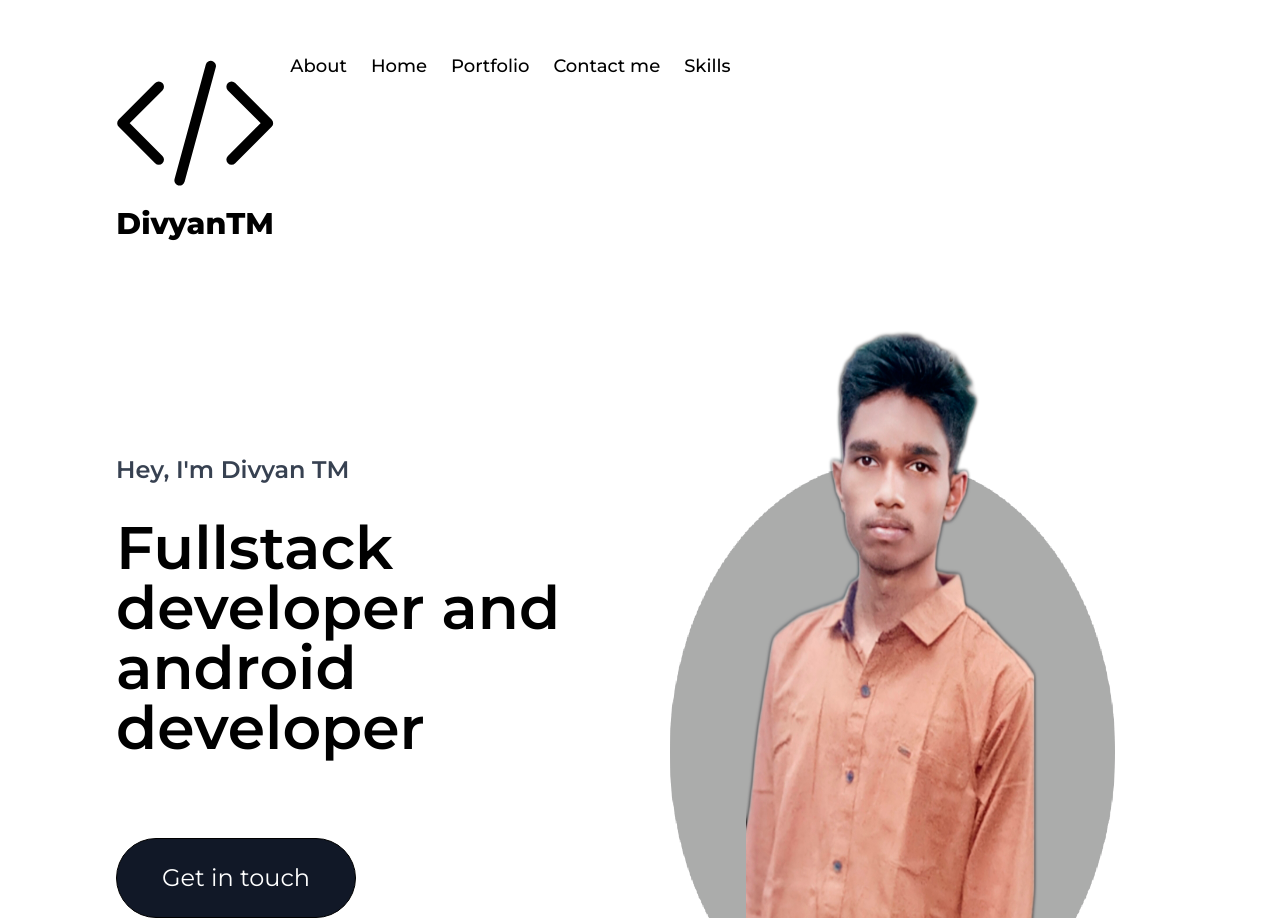
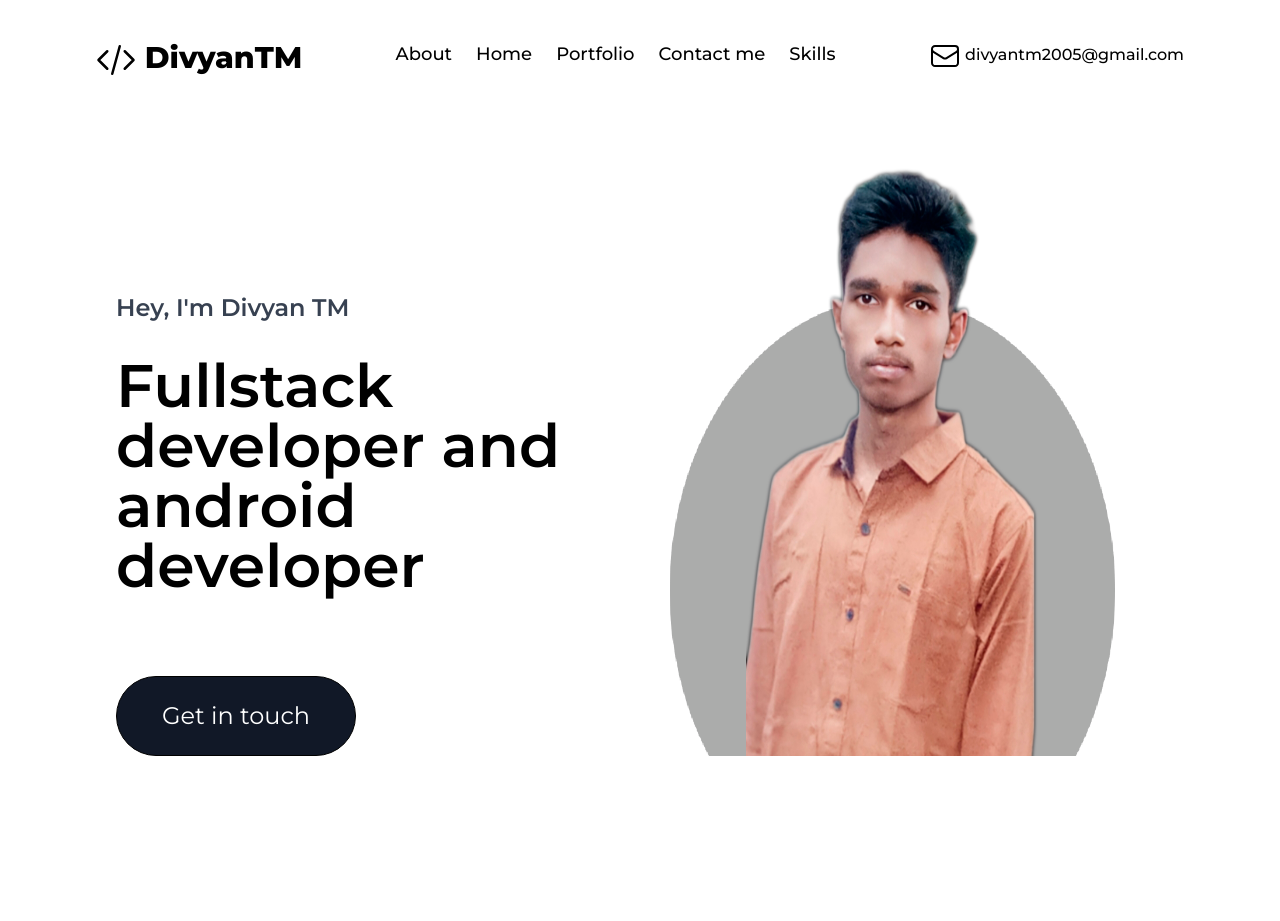
Before and after one commit to DivyanTM/potfolio-my, a website: page src/build/index.html in a window 1280 px wide. Shown: the top 921 px of the page. Drawn offline with nearby package versions, Linux system fonts and the light colour scheme.

Commit message:
fixed responsiveness problem

```diff
--- a/src/build/index.html
+++ b/src/build/index.html
@@ -10,27 +10,29 @@
     <link href="https://fonts.googleapis.com/css2?family=Montserrat:ital,wght@0,100..900;1,100..900&display=swap" rel="stylesheet">
     <link href="https://cdn.jsdelivr.net/npm/aos@2.3.4/dist/aos.css" rel="stylesheet">
 </head>
-<body class="font-montserrat mx-3 sm:mx-5 lg:mx-24 my-3 lg:my-10">
+<body class="font-montserrat mx-5  lg:mx-24 my-3 lg:my-10">
   <header>
-    <div class="container mx-auto px-4">
+    <div class="container">
       <nav>
-        <ul class="flex flex-col lg:flex-row text-center lg:justify-between">
-          <li class="flex items-center hover:my-1 hover:text-gray-500 transition ease-in-out duration-1000">
-            <a href="#" class="text-xl lg:text-3xl font-extrabold">
-              <svg xmlns="http://www.w3.org/2000/svg" fill="none" viewBox="0 0 24 24" stroke-width="1.5" stroke="currentColor" class="lg:w-10 w-5 inline">
-                <path stroke-linecap="round" stroke-linejoin="round" d="M17.25 6.75 22.5 12l-5.25 5.25m-10.5 0L1.5 12l5.25-5.25m7.5-3-4.5 16.5" />
-              </svg>
-              DivyanTM
-            </a>
-          </li>
-          <div class="hidden lg:flex lg:items-center">
-            <li class="m-3"><a href="#about" class="text-lg font-medium hover:text-gray-500">About</a></li>
-            <li class="m-3"><a href="#home" class="text-lg font-medium hover:text-gray-500">Home</a></li>
-            <li class="m-3"><a href="#portfolio" class="text-lg font-medium hover:text-gray-500">Portfolio</a></li>
-            <li class="m-3"><a href="contact.html" target="_blank" class="text-lg font-medium hover:text-gray-500">Contact me</a></li>
-            <li class="m-3"><a href="#skill" class="text-lg font-medium hover:text-gray-500">Skills</a></li>
+        <ul class="flex text-center justify-between">
+          <div class="flex hover:my-1 hover:text-gray-500 transition ease-in-out duration-1000">
+            <li>
+              <a href="#" class="text-1xl lg:text-3xl justify-start font-extrabold">
+                <svg xmlns="http://www.w3.org/2000/svg" fill="none" viewBox="0 0 24 24" stroke-width="1.5" stroke="currentColor" class="lg:size-10 size-5 inline">
+                  <path stroke-linecap="round" stroke-linejoin="round" d="M17.25 6.75 22.5 12l-5.25 5.25m-10.5 0L1.5 12l5.25-5.25m7.5-3-4.5 16.5" />
+                </svg>
+                DivyanTM
+              </a>
+            </li>
           </div>
-          <li class="lg:hidden flex items-center justify-center">
+          <div class="hidden lg:flex">
+            <li><a href="#about" class="m-3 text-lg font-medium hover:text-gray-500">About</a></li>
+            <li><a href="#home" class="m-3 text-lg font-medium hover:text-gray-500">Home</a></li>
+            <li><a href="#portfolio" class="m-3 text-lg font-medium hover:text-gray-500">Portfolio</a></li>
+            <li><a href="contact.html" target="_blank" class="m-3 text-lg font-medium hover:text-gray-500">Contact me</a></li>
+            <li><a href="#skill" class="m-3 text-lg font-medium hover:text-gray-500">Skills</a></li>
+          </div>
+          <li class="hidden lg:block">
             <a href="#" class="font-medium hover:text-gray-500">
               <svg xmlns="http://www.w3.org/2000/svg" fill="none" viewBox="0 0 24 24" stroke-width="1.5" stroke="currentColor" class="size-8 inline">
                 <path stroke-linecap="round" stroke-linejoin="round" d="M21.75 6.75v10.5a2.25 2.25 0 0 1-2.25 2.25h-15a2.25 2.25 0 0 1-2.25-2.25V6.75m19.5 0A2.25 2.25 0 0 0 19.5 4.5h-15a2.25 2.25 0 0 0-2.25 2.25m19.5 0v.243a2.25 2.25 0 0 1-1.07 1.916l-7.5 4.615a2.25 2.25 0 0 1-2.36 0L3.32 8.91a2.25 2.25 0 0 1-1.07-1.916V6.75" />
@@ -306,7 +308,7 @@
             </div>
           </div>
           <!-- Flashcard App Card -->
-          <div class="bg-white shadow-md rounded-lg overflow-hidden transform transition duration-500 hover:scale-105" data-aos="zoom-in-up" data-aos-duration="1000">
+          <div class="bg-white shadow-md rounded-lg overflow-hidden transform transition duration-500 hover:scale-105" data-aos="zoom-in" data-aos-duration="1000">
             <img src="fc.jpg" alt="Flashcard App" class="w-full h-56 object-contain">
             <div class="p-6">
               <div class="flex items-center justify-center mb-4">
```
